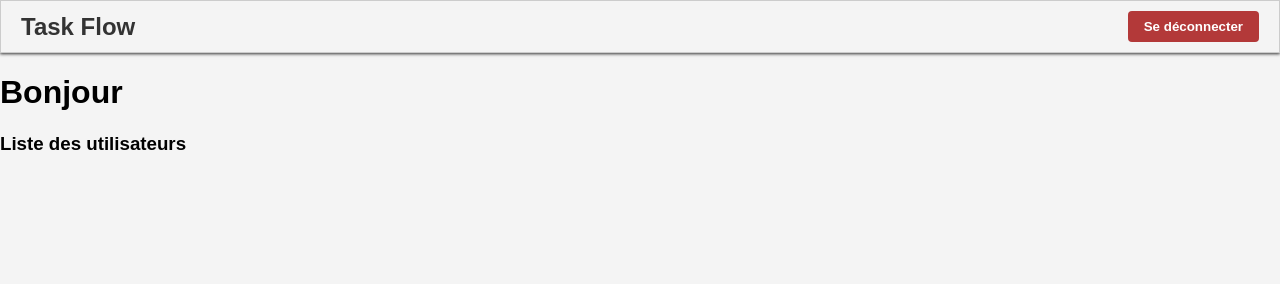
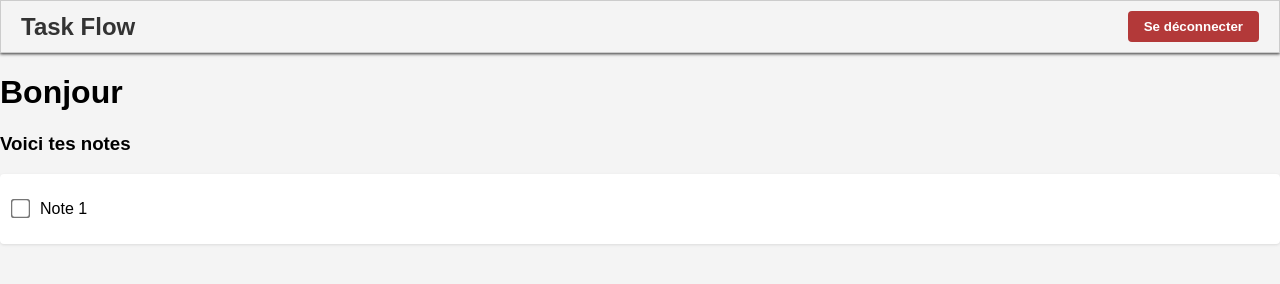
Before and after one commit to cheyEddie/taskflow, a website: page frontend/index.html in a window 1280 px wide. Drawn offline with Linux system fonts and the light colour scheme; sample sign-in values are in the browser's storage.

Commit message:
add README.md

```diff
--- a/frontend/css/style.css
+++ b/frontend/css/style.css
@@ -30,3 +30,18 @@
     cursor: pointer;
     font-weight: bold;
 }
+.note {
+    display: flex;
+    align-items: center;
+    background-color: #fff;
+    padding: 10px;
+    margin: 10px 0;
+    border-radius: 4px;
+    box-shadow: 0px 1px 3px rgba(0, 0, 0, 0.1);
+}
+.note p {
+    margin-left: 10px;
+}
+.note input[type="checkbox"] {
+    transform: scale(1.5);
+}
--- a/frontend/index.html
+++ b/frontend/index.html
@@ -12,8 +12,11 @@
         <button id="logout-btn">Se déconnecter</button>
     </nav>
     <h1>Bonjour <span id="username"></span></h1>
-    <h3>Liste des utilisateurs</h3>
-
+    <h3>Voici tes notes</h3>
+    <div class="note">
+        <input type="checkbox">
+        <p>Note 1</p>
+    </div>
     <script src="scripts/app.js" type="module"></script>
 </body>
 </html>
```
Also changed, not shown: README.md (added).
